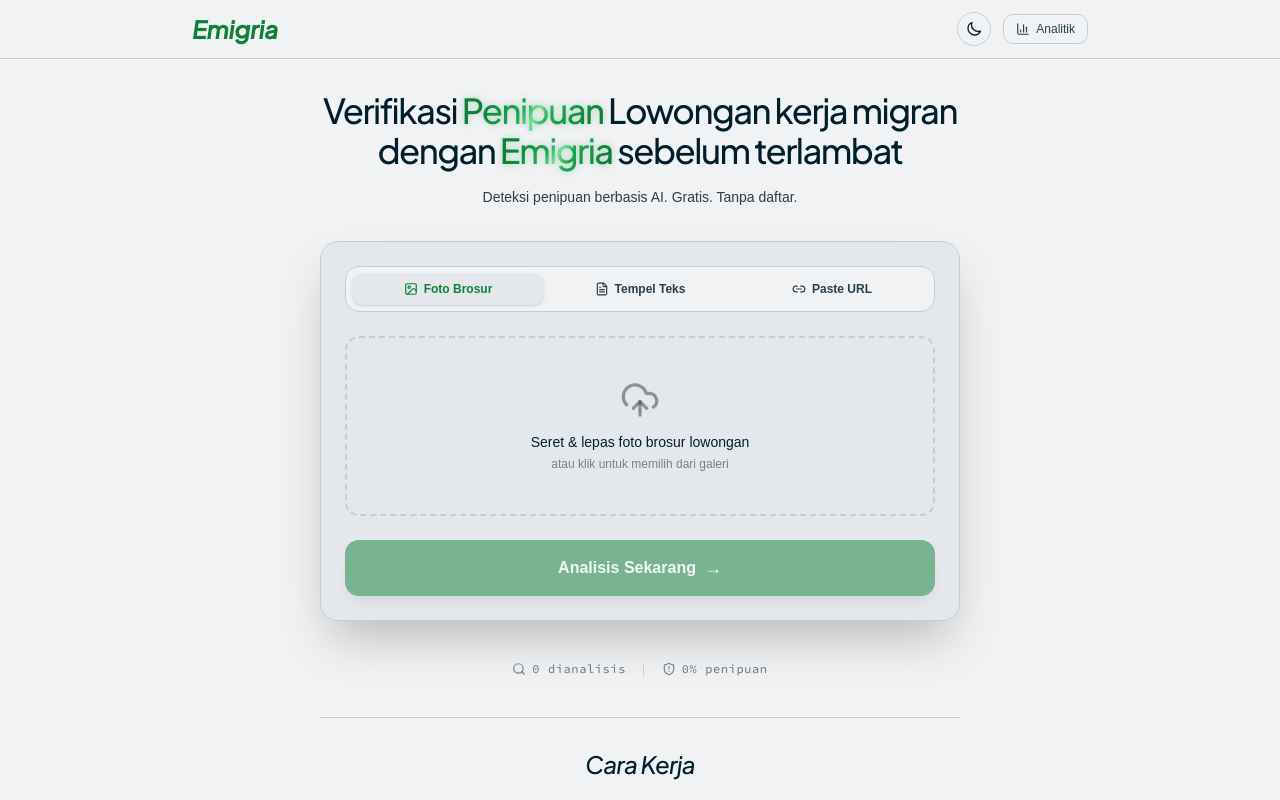
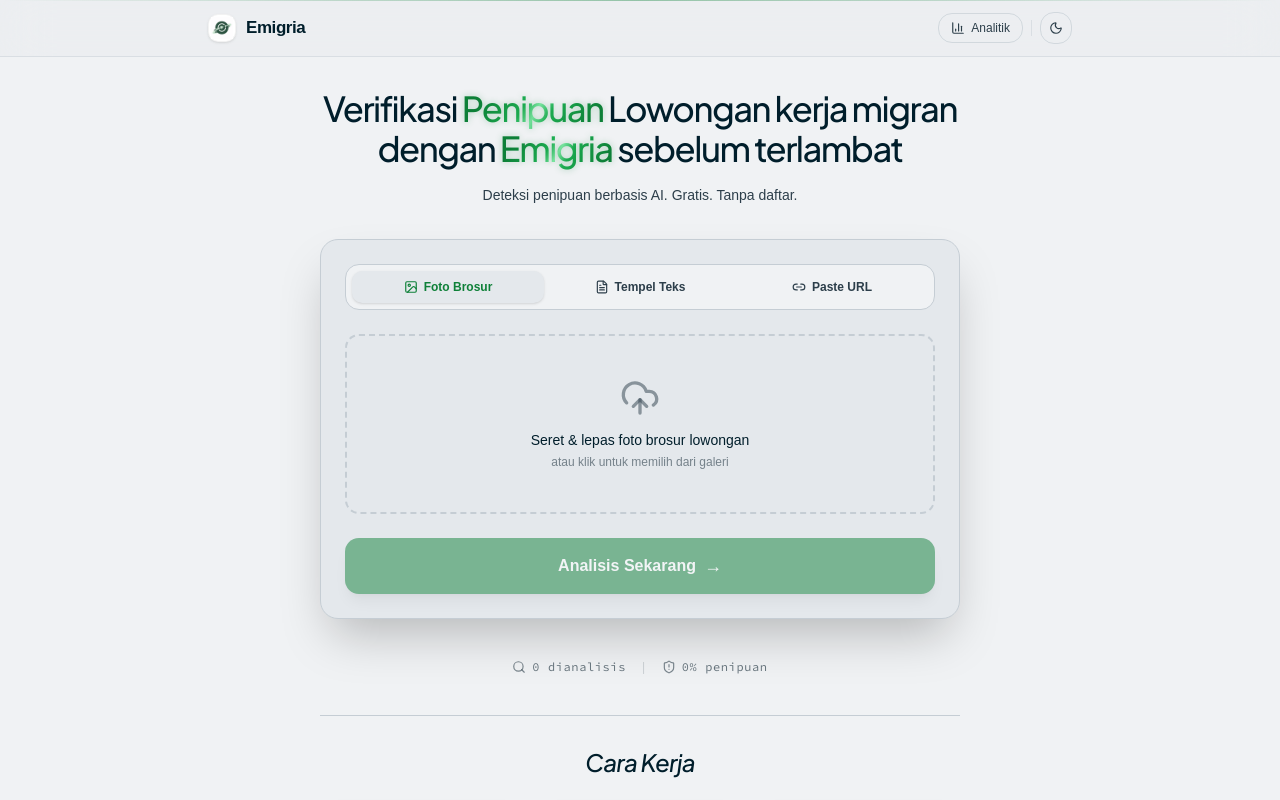
Before and after one commit to EMIGRIA/emigria-web, a React (Vite) app in the folder front-end/: page / in a window 1280 px wide. Shown: the top 800 px of the page. Built offline with nearby package versions, Linux system fonts and the light colour scheme.

Commit message:
feat(front-end): redesign navbar with modern transparent frosted-glass and brand logo

```diff
--- a/front-end/src/components/common/Navbar.tsx
+++ b/front-end/src/components/common/Navbar.tsx
@@ -1,93 +1,76 @@
 import { useLocation, useNavigate } from "react-router-dom";
 import { useTheme } from "../../context/ThemeContext";
-import { BarChart3 } from "lucide-react";
+import { BarChart3, ArrowLeft, Moon, Sun } from "lucide-react";
 
 export default function Navbar() {
   const location = useLocation();
   const navigate = useNavigate();
   const { theme, toggleTheme } = useTheme();
-  const isResult = location.pathname === "/result";
+
+  const isResult    = location.pathname === "/result";
   const isAnalytics = location.pathname === "/analytics";
 
   return (
-    <nav className="sticky top-0 z-50 backdrop-blur-md bg-brand-deep/90 border-b border-border-main px-4 py-3 transition-colors duration-300">
-      <div className="max-w-4xl mx-auto flex items-center justify-between">
-        <div
+    <nav className="sticky top-0 z-50 w-full border-b border-border-main/50 bg-brand-surface/35 backdrop-blur-xl transition-colors duration-300">
+      {/* Subtle top accent line */}
+      <div className="absolute top-0 left-0 right-0 h-px bg-gradient-to-r from-transparent via-brand-green/40 to-transparent" />
+
+      <div className="max-w-4xl mx-auto px-4 h-14 flex items-center justify-between gap-4">
+
+        {/* ── Logo ── */}
+        <button
           onClick={() => navigate("/")}
-          className="font-display italic text-2xl font-bold text-brand-green cursor-pointer hover:opacity-80 transition-opacity"
+          className="flex items-center gap-2.5 group cursor-pointer select-none"
         >
-          Emigria
-        </div>
-        <div className="flex items-center gap-3">
-          {/* Theme Toggle */}
+          <div className="w-7 h-7 rounded-lg bg-white dark:bg-white/95 flex items-center justify-center shrink-0 shadow-[0_1px_3px_rgba(0,0,0,0.08),0_1px_2px_rgba(0,0,0,0.04)] border border-black/5 dark:border-white/10 group-hover:scale-105 transition-all duration-200 p-0.5">
+            <img
+              src="/logo.png"
+              alt="Emigria Logo"
+              className="w-full h-full object-contain select-none pointer-events-none"
+            />
+          </div>
+          <span className="font-sans font-bold text-[17px] tracking-tight text-text-main group-hover:text-brand-green transition-colors duration-200">
+            Emigria
+          </span>
+        </button>
+
+        {/* ── Right actions ── */}
+        <div className="flex items-center gap-2">
+
+          {/* Context nav */}
+          {(isResult || isAnalytics) && (
+            <button
+              onClick={() => navigate("/")}
+              className="flex items-center gap-1.5 font-sans text-xs font-medium text-text-sub hover:text-text-main px-3 py-1.5 rounded-xl border border-border-main/70 hover:border-border-main bg-transparent hover:bg-brand-deep/40 transition-all duration-200 cursor-pointer select-none"
+            >
+              <ArrowLeft className="w-3.5 h-3.5" />
+              {isResult ? "Scan Lagi" : "Beranda"}
+            </button>
+          )}
+
+          {!isResult && !isAnalytics && (
+            <button
+              onClick={() => navigate("/analytics")}
+              className="flex items-center gap-1.5 font-sans text-xs font-medium text-text-sub hover:text-text-main px-3 py-1.5 rounded-xl border border-border-main/70 hover:border-border-main bg-transparent hover:bg-brand-deep/40 transition-all duration-200 cursor-pointer select-none"
+            >
+              <BarChart3 className="w-3.5 h-3.5" />
+              Analitik
+            </button>
+          )}
+
+          {/* Divider */}
+          <div className="w-px h-4 bg-border-main/50" />
+
+          {/* Theme toggle */}
           <button
             onClick={toggleTheme}
             aria-label="Toggle theme"
-            className="p-2 rounded-full border border-border-main text-text-main hover:bg-brand-surface hover:text-brand-green transition-all cursor-pointer flex items-center justify-center select-none"
+            className="w-8 h-8 rounded-xl border border-border-main/70 flex items-center justify-center text-text-sub hover:text-text-main hover:border-border-main hover:bg-brand-deep/40 transition-all duration-200 cursor-pointer select-none"
           >
-            {theme === "light" ? (
-              // Moon icon for switching to dark
-              <svg
-                xmlns="http://www.w3.org/2000/svg"
-                fill="none"
-                viewBox="0 0 24 24"
-                strokeWidth={2}
-                stroke="currentColor"
-                className="w-4 h-4"
-              >
-                <path
-                  strokeLinecap="round"
-                  strokeLinejoin="round"
-                  d="M21.752 15.002A9.718 9.718 0 0118 15.75c-5.385 0-9.75-4.365-9.75-9.75 0-1.33.266-2.597.748-3.752A9.753 9.753 0 003 11.25C3 16.635 7.365 21 12.75 21a9.753 9.753 0 009.002-5.998z"
-                />
-              </svg>
-            ) : (
-              // Sun icon for switching to light
-              <svg
-                xmlns="http://www.w3.org/2000/svg"
-                fill="none"
-                viewBox="0 0 24 24"
-                strokeWidth={2}
-                stroke="currentColor"
-                className="w-4 h-4"
-              >
-                <path
-                  strokeLinecap="round"
-                  strokeLinejoin="round"
-                  d="M12 3v2.25m0 13.5V21M4.22 4.22l1.58 1.58m12.42 12.42l1.58 1.58M3 12h2.25m13.5 0H21M5.8 18.2l-1.58 1.58M18.2 5.8l-1.58 1.58M12 7.5a4.5 4.5 0 100 9 4.5 4.5 0 000-9z"
-                />
-              </svg>
-            )}
+            {theme === "light" ? <Moon className="w-3.5 h-3.5" /> : <Sun className="w-3.5 h-3.5" />}
           </button>
-
-          {isResult && (
-            <button
-              onClick={() => navigate("/")}
-              className="text-xs font-sans font-medium text-text-sub hover:text-brand-green border border-border-main hover:border-brand-green/40 px-3 py-1.5 rounded-lg transition-all cursor-pointer bg-brand-deep"
-            >
-              ← Scan Lagi
-            </button>
-          )}
-          {!isResult && !isAnalytics && (
-            <button
-              onClick={() => navigate("/analytics")}
-              className="text-xs font-sans font-medium text-text-sub hover:text-brand-green border border-border-main hover:border-brand-green/40 px-3 py-1.5 rounded-lg transition-all cursor-pointer bg-brand-deep flex items-center gap-1.5"
-            >
-              <BarChart3 className="w-3.5 h-3.5" />
-              <span>Analitik</span>
-            </button>
-          )}
-          {isAnalytics && (
-            <button
-              onClick={() => navigate("/")}
-              className="text-xs font-sans font-medium text-text-sub hover:text-brand-green border border-border-main hover:border-brand-green/40 px-3 py-1.5 rounded-lg transition-all cursor-pointer bg-brand-deep"
-            >
-              ← Beranda
-            </button>
-          )}
         </div>
       </div>
     </nav>
-
   );
 }
```
